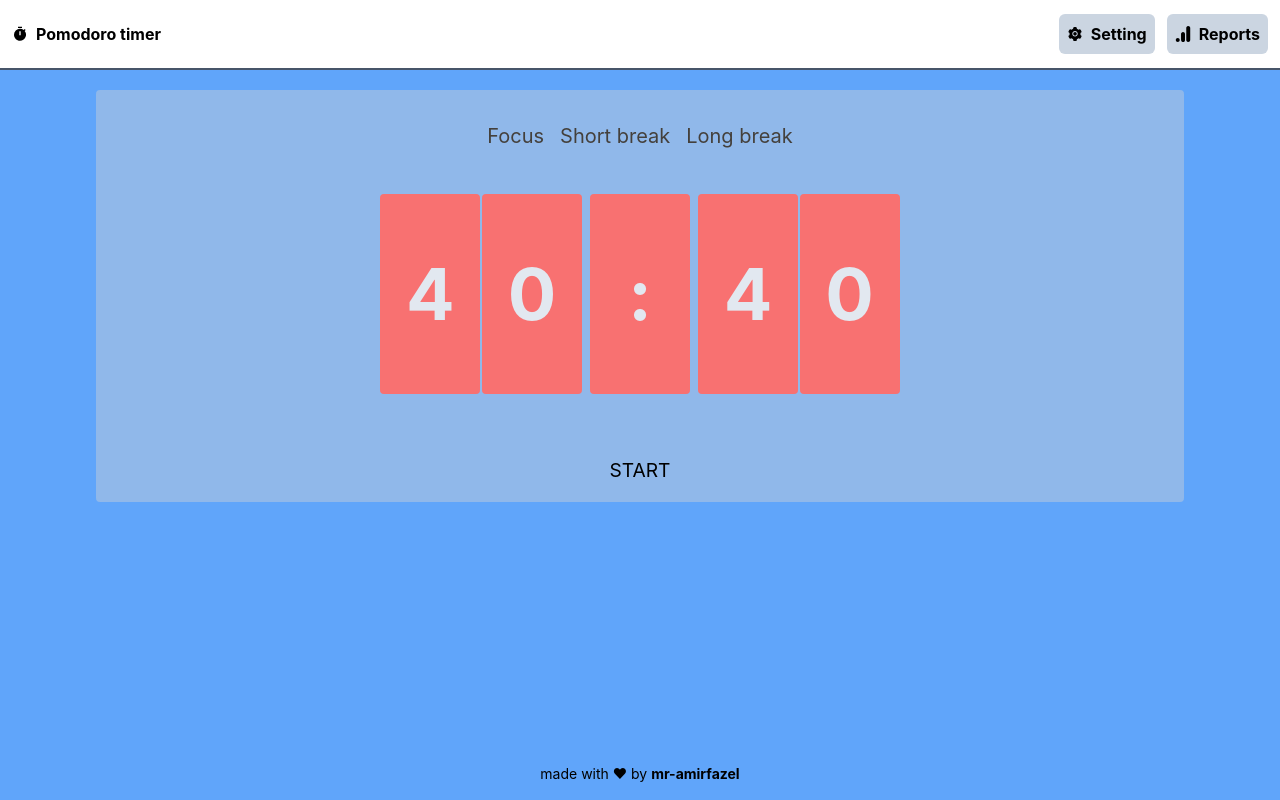
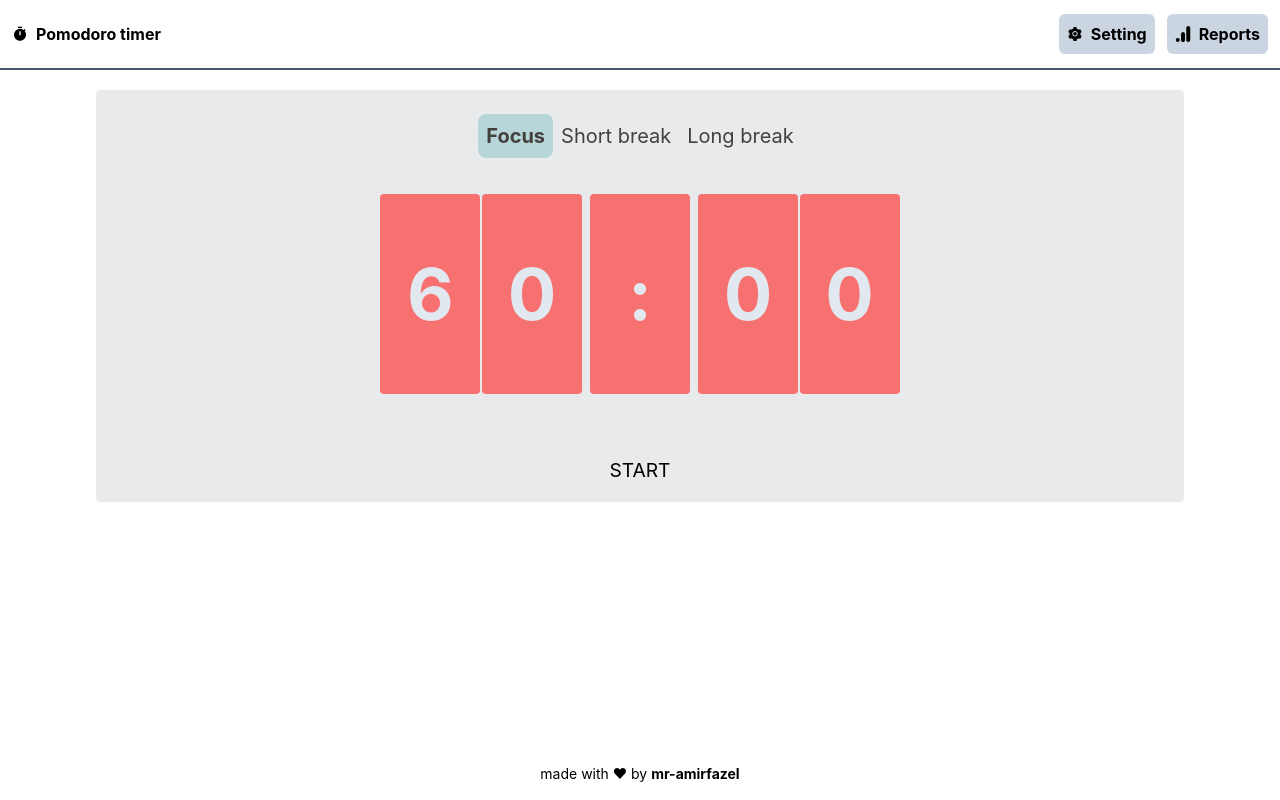
Before and after one commit to mr-amirfazel/pomodoro, a React (Create React App) app: page / in a window 1280 px wide. Built offline with nearby package versions, Linux system fonts and the light colour scheme.

Commit message:
changing timer modes functionality added

```diff
--- a/src/@types/context/context.types.ts
+++ b/src/@types/context/context.types.ts
@@ -11,4 +11,6 @@ export enum TimerActionTypes {
    FOCUS_MODE= "focus_mode",
    SHORT_BREAK_MODE = "short_break_mode",
    LONG_BREAK_MODE= "long_break_mode",
+   THICK_SECOND = "thick_second",
+   THICK_MINUTES= "thick_minutes",
 }
--- a/src/components/Main/header/index.tsx
+++ b/src/components/Main/header/index.tsx
@@ -1,7 +1,15 @@
-import {FC, useRef} from "react"
+import {FC, useEffect, useRef, useContext, PropsWithChildren} from "react"
+import { TimerActionTypes } from "../../../@types/context/context.types";
+import { AppContext } from "../../../context/store";
 
-const MainHeader:FC =()=>{
+interface MainHeaderProps extends PropsWithChildren {
+    clickHandler: any;
+}
 
+const MainHeader:FC<MainHeaderProps> =({clickHandler})=>{
+
+    const dispatch = useContext(AppContext).dispatch;
+    const state = useContext(AppContext).state;
 
     const focusRef = useRef<any>();
     const shortBreakRef = useRef<any>();
@@ -9,17 +17,30 @@ const MainHeader:FC =()=>{
 
     const refs = [focusRef, shortBreakRef, longBreakRef];
 
-    const handleClick = (ref: React.MutableRefObject<any>) => {
+    const handleClick = (ref: React.MutableRefObject<any>, mode:string) => {
+        console.log(mode)
             refs.forEach(ref => {ref.current.style.backgroundColor = ''; ref.current.style.fontSize = ''; ref.current.style.fontWeight = '';});
             ref.current.style.backgroundColor = '#97cacf99';
             ref.current.style.fontWeight = 'bold';
+            dispatch({
+                type:mode
+            })
+            console.log('cur', state.timer);
+            clickHandler(mode)
     }
+
+    useEffect(()=>{
+        focusRef.current.style.backgroundColor = '#97cacf99';
+        focusRef.current.style.fontWeight = 'bold';
+
+    }
+    ,[])
 
     return(
         <div className="flex justify-around items-center mx-auto text-xl text-stone-700 p-6">
-            <button className="rounded-lg p-2 transition-all ease-in " ref={focusRef} onClick={() => {handleClick(focusRef)}}>Focus</button>
-            <button className="rounded-lg p-2 transition-all ease-in " ref={shortBreakRef} onClick={()=> {handleClick(shortBreakRef)}}>Short break</button>
-            <button className="rounded-lg p-2 transition-all ease-in " ref={longBreakRef} onClick={()=> {handleClick(longBreakRef)}}>Long break</button>
+            <button className="rounded-lg p-2 transition-all ease-in " ref={focusRef} onClick={() => {handleClick(focusRef, TimerActionTypes.FOCUS_MODE)}}>Focus</button>
+            <button className="rounded-lg p-2 transition-all ease-in " ref={shortBreakRef} onClick={()=> {handleClick(shortBreakRef, TimerActionTypes.SHORT_BREAK_MODE)}}>Short break</button>
+            <button className="rounded-lg p-2 transition-all ease-in " ref={longBreakRef} onClick={()=> {handleClick(longBreakRef, TimerActionTypes.LONG_BREAK_MODE)}}>Long break</button>
         </div>
     )
 }
--- a/src/components/Main/index.tsx
+++ b/src/components/Main/index.tsx
@@ -1,4 +1,4 @@
-import { FC, PropsWithChildren, useContext } from "react";
+import { FC, PropsWithChildren, useContext, useEffect, useState } from "react";
 import MainHeader from "./header";
 import Timer from "./timer";
 import { AppContext } from "../../context/store";
@@ -7,12 +7,31 @@ import { AppContext } from "../../context/store";
 const Main:FC<PropsWithChildren> = ():JSX.Element => {
 
     const state = useContext(AppContext).state;
+    const dispatch = useContext(AppContext).dispatch;
+
+    const[minutes, setMinutes] = useState<number>(60);
+    const[seconds, setSeconds] = useState<number>(0);
+
+
+    const headerClickHandler = (mode:string) => {
+        dispatch({
+            type:mode
+        })
+            // setTimeout(() => {console.log('Im a nigger', state.timer.timerMode, state.timer.minutes, state.timer.seconds)}, 5000)
+            setMinutes(state.timer.minutes);
+            setSeconds(state.timer.seconds);
+    }
+
+    // useEffect(() => {headerClickHandler()},[state.timer.timerMode, state.timer.minutes, state.timer.seconds])
+
 
     return(
-    <div className="h-[calc(100vh-70px)]  bg-blue-400 pt-5">
+    <div className={`h-[calc(100vh-70px)]
+     bg-[${state.timer.backGroundColor}]
+     pt-5 `}>
         <div className="bg-[#cdd0d470] flex flex-col gap-2 w-[85%] mx-auto rounded">
-            <MainHeader />
-            <Timer minutes={state.timer.minutes} seconds={state.timer.seconds}/>
+            <MainHeader clickHandler = {headerClickHandler} />
+            <Timer minutes={minutes} seconds={seconds} setMinutes={setMinutes} setSeconds={setSeconds}/>
         </div>
     </div>
     );
--- a/src/components/Main/timer/index.tsx
+++ b/src/components/Main/timer/index.tsx
@@ -1,17 +1,21 @@
-import React, {useState, useEffect, PropsWithChildren, FC} from "react";
+import React, {useState, useEffect, PropsWithChildren, FC, useContext} from "react";
 import DigitCard from './digitCard';
 import {digitArray} from "../../../utils/utils";
+import { AppContext } from "../../../context/store";
 
 
 import Button from "../../Base/button/button";
+import { TimerActionTypes } from "../../../@types/context/context.types";
 
 interface TimerProps extends PropsWithChildren{
     minutes: number;
     seconds: number;
+    setMinutes:any,
+    setSeconds:any,
 }
-const Timer:FC<TimerProps> = (props) => {
-    const[minutes, setMinutes] = useState(props.minutes);
-    const[seconds, setSeconds] = useState(props.seconds);
+const Timer:FC<TimerProps> = ({minutes, seconds, setMinutes, setSeconds}) => {
+
+
     const [timerOn, setTimerOn] = useState(false);
 
 
@@ -23,10 +27,10 @@ const Timer:FC<TimerProps> = (props) => {
         if (timerOn) {
             id= window.setInterval(() => {
                 if(seconds > 0) {
-                    setSeconds(seconds => seconds-1);
+                    setSeconds(seconds-1);
                }
                else if (minutes > 0) {
-                    setMinutes(minutes => minutes-1);
+                    setMinutes(minutes-1);
                     setSeconds(59);
                }
                else{
--- a/src/context/store.tsx
+++ b/src/context/store.tsx
@@ -3,10 +3,10 @@ import { TimerActionTypes, TimerState } from "../@types/context/context.types";
 
 const InitialState: TimerState = {
     timer:{
-        seconds: 40,
-        minutes: 40,
-        timerMode: "FOCOUS",
-        backGroundColor: "",
+        seconds: 0,
+        minutes: 60,
+        timerMode: TimerActionTypes.FOCUS_MODE,
+        backGroundColor: "#49e673",
     },
 }
 
@@ -28,21 +28,36 @@ const timerReducer = (state: TimerState, action: ContextAction<TimerActionTypes,
         {
             case TimerActionTypes.FOCUS_MODE:
             state.timer.timerMode = TimerActionTypes.FOCUS_MODE;
-            state.timer.seconds = 60
+            state.timer.seconds = 0
             state.timer.minutes = 60
+            state.timer.backGroundColor = "red"
+            console.log('ns', state.timer)
             return state
 
             case TimerActionTypes.LONG_BREAK_MODE:
             state.timer.timerMode = TimerActionTypes.LONG_BREAK_MODE;
             state.timer.seconds = 0
             state.timer.minutes = 20
+            state.timer.backGroundColor = "green"
+            console.log('ns', state.timer)
             return state
 
             case TimerActionTypes.SHORT_BREAK_MODE:
             state.timer.timerMode = TimerActionTypes.SHORT_BREAK_MODE;
             state.timer.seconds = 0
             state.timer.minutes = 5
+            state.timer.backGroundColor = "blue"
+            console.log('ns', state.timer)
             return state
+
+            case TimerActionTypes.THICK_SECOND:
+              state.timer.seconds = action.payload;
+              return state
+
+            case TimerActionTypes.THICK_MINUTES:
+              state.timer.minutes = action.payload;
+              return state
+
         }
 }
 
```
